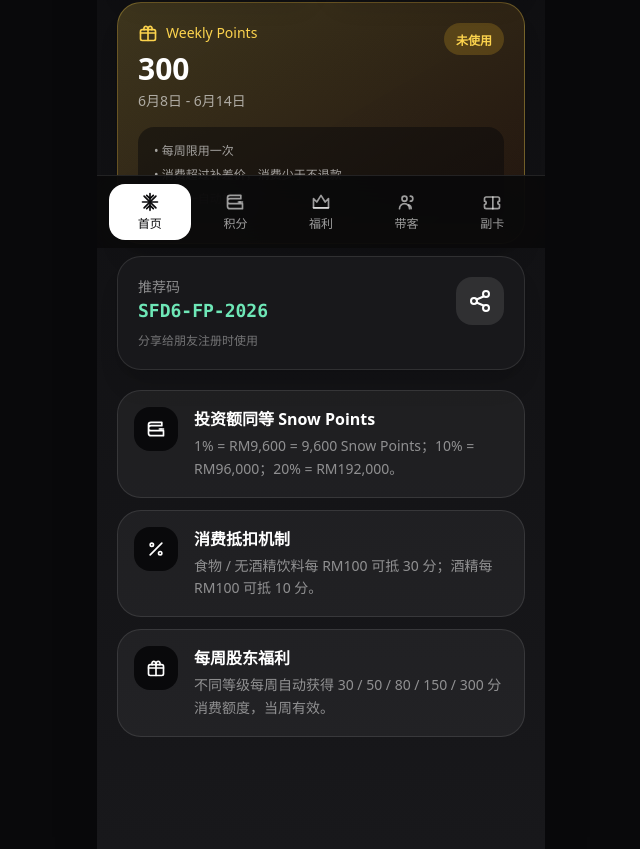
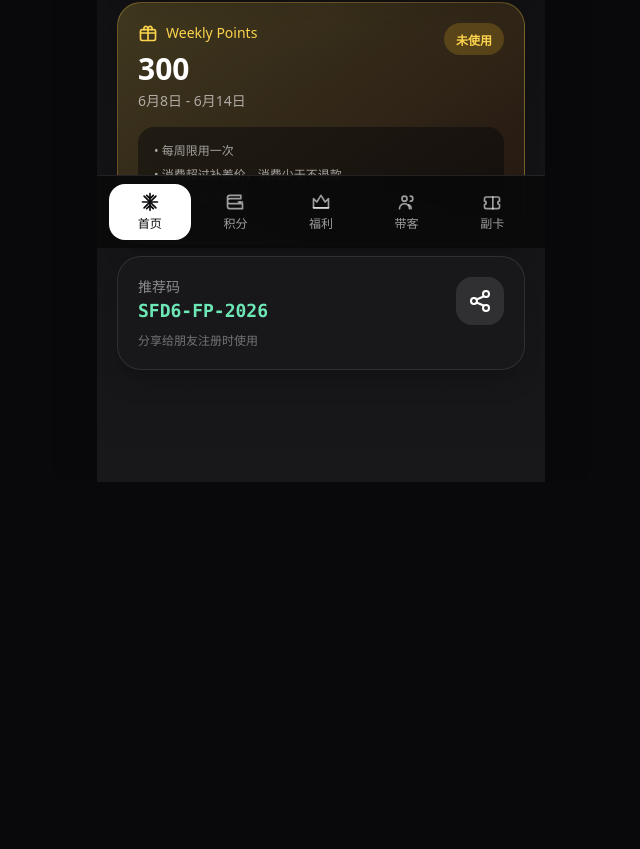
Before and after one commit to DSSB2919/sfd6-shareholder-app, a Next.js app: page / in a window 1280 px wide. Shown: the part 552-1401 px from the top of the page, without its empty margins (319-959 px from the left). After the commit the page ends 1034 px from the top, so only its background shows below. Built offline with nearby package versions, Linux system fonts and the light colour scheme.

Commit message:
ui: 移除首页Benefits Preview权益预览部分

```diff
--- a/app/page.tsx
+++ b/app/page.tsx
@@ -101,22 +101,6 @@ function HomeScreen({ setActive, onShowQR }: { setActive: (id: string) => void;
           <p className="mt-2 text-xs text-white/40">分享给朋友注册时使用</p>
         </div>
 
-        {/* Benefits Preview */}
-        <div className="mt-5 grid gap-3">
-          {BENEFITS.slice(0, 3).map((item) => (
-            <div key={item.title} className="rounded-3xl border border-white/10 bg-white/5 p-4">
-              <div className="flex items-start gap-4">
-                <div className="rounded-2xl bg-zinc-950 p-3 text-white">
-                  <Icon name={item.icon} className="h-5 w-5" />
-                </div>
-                <div>
-                  <h3 className="font-bold text-white">{item.title}</h3>
-                  <p className="mt-1 text-sm leading-relaxed text-white/50">{item.desc}</p>
-                </div>
-              </div>
-            </div>
-          ))}
-        </div>
       </div>
     </div>
   );
```
